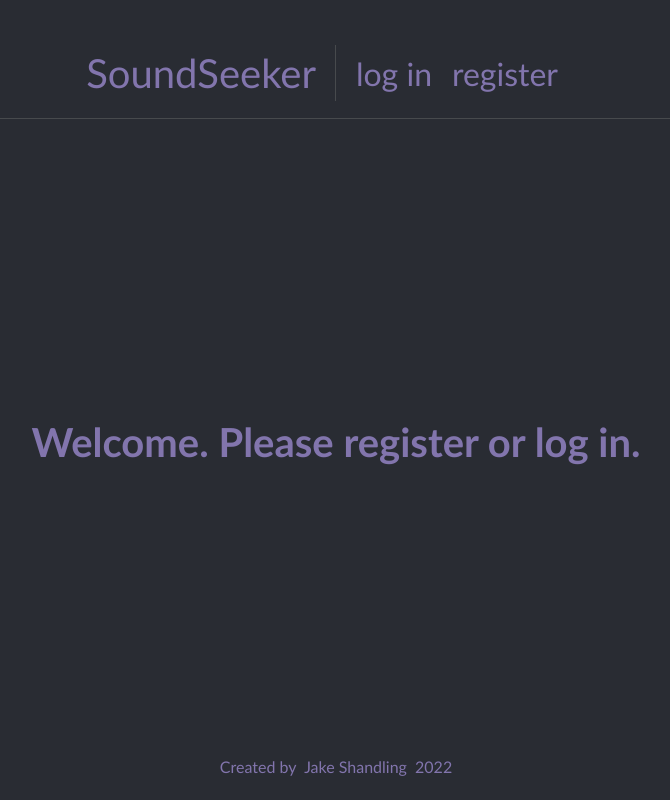
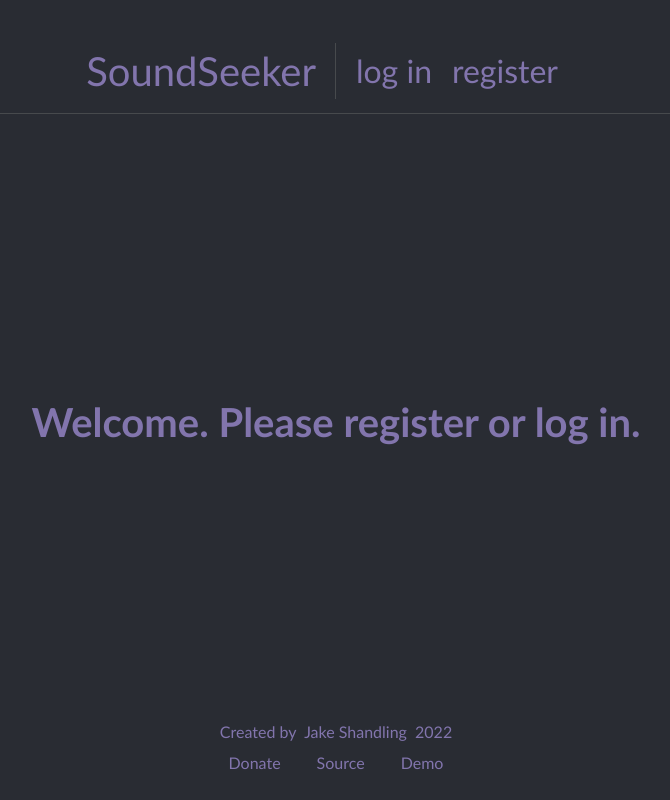
Before and after one commit to jacobshandling/soundseeker, a Django app: page / in a window 1280 px wide. Shown: the whole page, without its empty margins (304-974 px from the left). Run offline with Django 3.2, Linux system fonts and the light colour scheme; some libraries are stand-ins or nearby versions.

Commit message:
Add source and demo links to footer when logged out; change Donate link to a link, instead of the yellow button

```diff
--- a/backend/seeds/static/seeds/styles.css
+++ b/backend/seeds/static/seeds/styles.css
@@ -126,7 +126,9 @@ header:after {
 
 footer {
     height: auto;
-    text-align: center;
+    display: flex;
+    flex-direction: column;
+    align-items: center;
 }
 
 footer * {
@@ -136,7 +138,7 @@ footer * {
     margin: .1rem;
 }
 
-#nav-items {
+.nav-items {
     list-style: none;
     display: flex;
     align-items: center;
--- a/backend/seeds/templates/seeds/layout.html
+++ b/backend/seeds/templates/seeds/layout.html
@@ -39,7 +39,7 @@
         <div id="app-wrapper">
             <nav>
                 <header><a id="navbar-title" href="{% url 'index' %}">SoundSeeker</a></header>
-                <ul id="nav-items">
+                <ul id="main-nav" class="nav-items">
                 {% if user.is_authenticated %}
                     <li class="nav-item">
                         <a class="nav-link" href="#">{{ user.username }}</a>
@@ -65,21 +65,17 @@
         <footer>
             <p>Created by <a href="https://dev.jakeshandling.com" target="_blank">Jake Shandling</a> 2022</p>
             {% if not user.is_authenticated %}
-                <div id="donate-button-container">
-                    <div id="donate-button"></div>
-                    <script src="https://www.paypalobjects.com/donate/sdk/donate-sdk.js" charset="UTF-8"></script>
-                    <script>
-                        PayPal.Donation.Button({
-                        env:'production',
-                        hosted_button_id:'HYL8EJJAFCWAG',
-                        image: {
-                        src:'https://www.paypalobjects.com/en_US/i/btn/btn_donate_SM.gif',
-                        alt:'Donate with PayPal button',
-                        title:'PayPal - The safer, easier way to pay online!',
-                        }
-                        }).render('#donate-button');
-                    </script>
-                </div>
+                <ul id="footer-nav-links" class="nav-items">
+                    <li id="donate-button-container" class="footer-nav-link">
+                        <a href="https://www.paypal.com/donate/?hosted_button_id=HYL8EJJAFCWAG" id="donate-link" target="-blank">Donate</a>
+                    </li>
+                    <li class="footer-nav-link">
+                        <a href="https://github.com/jacobshandling/soundseeker" id="source-link" target="_blank">Source</a>
+                    </li>
+                    <li class="footer-nav-link">
+                        <a href="https://youtu.be/_Qm0abmDYak" id="demo-link" target="_blank">Demo</a>
+                    </li>
+                </ul>
             {% endif %}
         </footer>
     </body>
```
